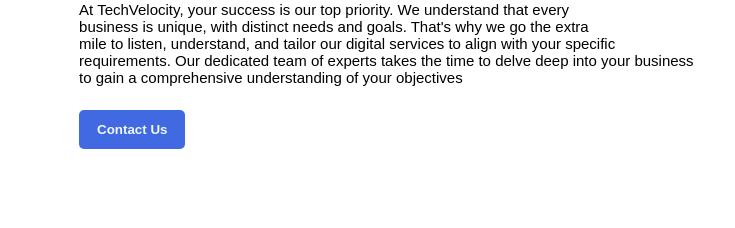
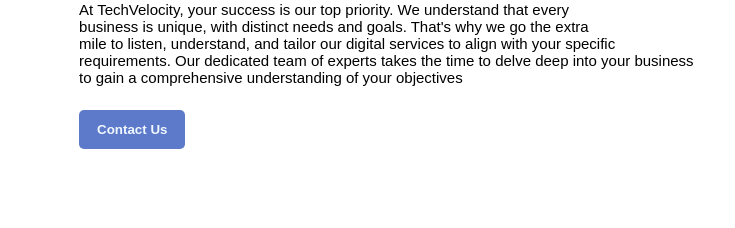
Before and after one commit to Chaki360/HTML-Playground, a plain HTML site: page index.html in a window 1280 px wide. In both pictures the pointer is over the button "Contact Us". Shown: the part 1054-1282 px from the top of the page, 545-1280 px from the left. Drawn offline with Linux system fonts and the light colour scheme.

Commit message:
button added

```diff
--- a/styles.css
+++ b/styles.css
@@ -110,6 +110,11 @@
 
 }
 
+.about-btn:hover {
+    background-color: rgba(82, 112, 199, 0.932);
+    cursor: pointer;
+}
+
 .about-container {
     display: flex;
     justify-content: space-around;
```
Also changed, not shown: index.html (+1 -0 lines).
